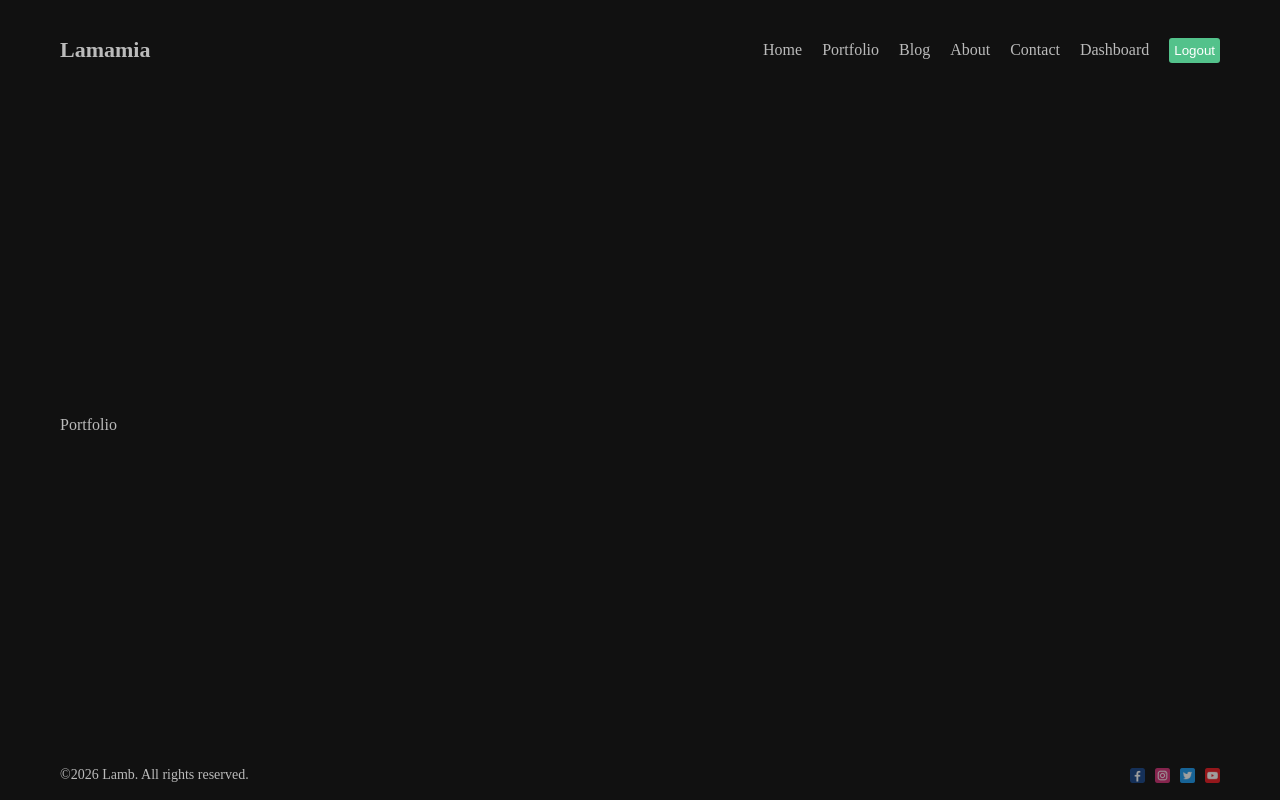
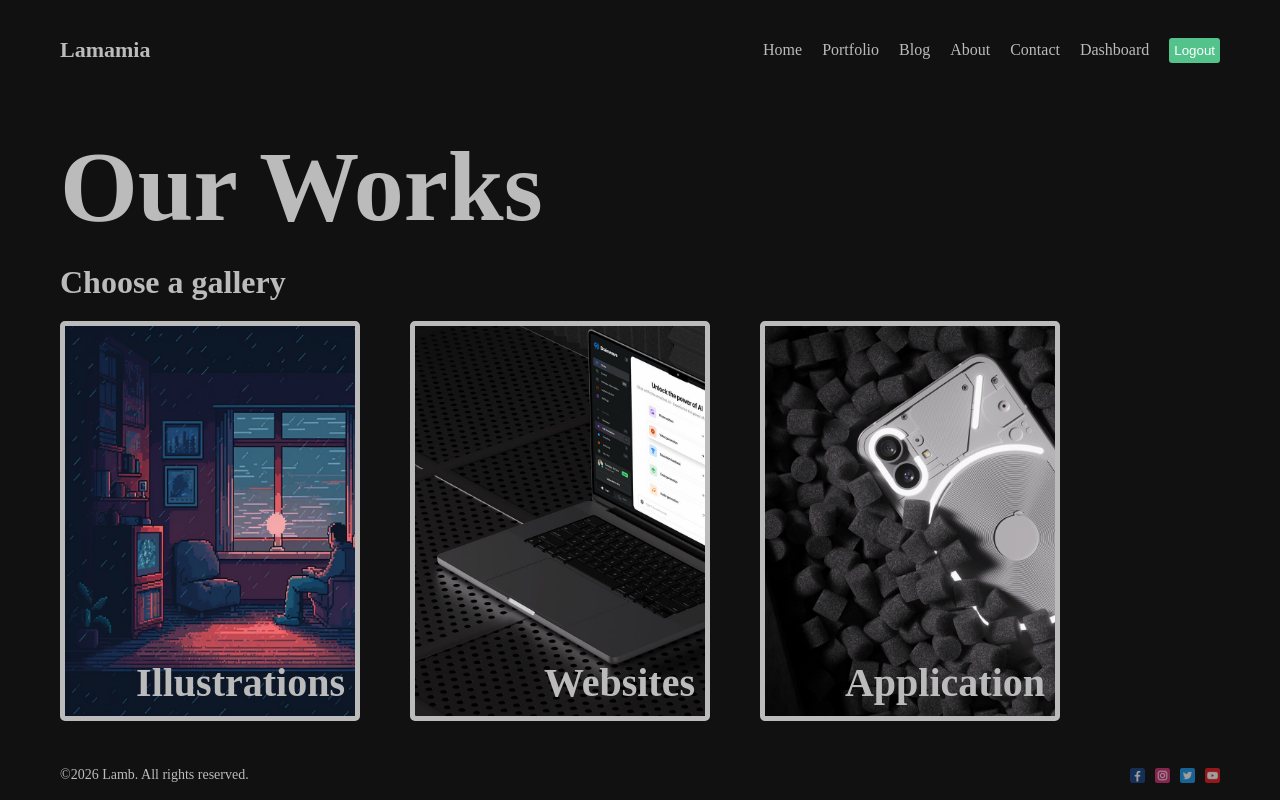
Before and after one commit to siddhantj802/next-fullstack-app, a Next.js app: page /portfolio in a window 1280 px wide. Built offline with nearby package versions, Linux system fonts and the light colour scheme.

Commit message:
working on portfolio page

```diff
--- /dev/null
+++ b/src/app/portfolio/layout.jsx
@@ -0,0 +1,13 @@
+import styles from './page.module.css'
+export const metadata = {
+  title: 'Our Works',
+}
+
+export default function Layout({ children }) {
+  return (
+    <div>
+      <h1 className={styles.mainTitle}>Our Works</h1>
+      {children}
+    </div>
+  )
+}
--- a/src/app/portfolio/page.jsx
+++ b/src/app/portfolio/page.jsx
@@ -1,9 +1,24 @@
-import React from 'react'
-import styles from './page.module.css'
-function Portfolio() {
+import React from "react";
+import styles from "./page.module.css";
+import Link from "next/link";
+
+const Portfolio = () => {
   return (
-    <div className={styles.container}>Portfolio</div>
-  )
-}
+    <div className={styles.container}>
+      <h1 className={styles.selectTitle}>Choose a gallery</h1>
+      <div className={styles.items}>
+        <Link href="/portfolio/illustrations" className={styles.item}>
+          <span className={styles.title}>Illustrations</span>
+        </Link>
+        <Link href="/portfolio/websites" className={styles.item}>
+          <span className={styles.title}>Websites</span>
+        </Link>
+        <Link href="/portfolio/application" className={styles.item}>
+          <span className={styles.title}>Application</span>
+        </Link>
+      </div>
+    </div>
+  );
+};
 
-export default Portfolio
+export default Portfolio;
--- a/src/app/portfolio/page.module.css
+++ b/src/app/portfolio/page.module.css
@@ -0,0 +1,46 @@
+.mainTitle {
+  font-size: 100px;
+}
+
+.container {
+}
+
+.selectTitle {
+  margin: 20px 0px;
+}
+
+.items {
+  display: flex;
+  gap: 50px;
+}
+
+.item {
+  border: 5px solid #bbb;
+  border-radius: 5px;
+  width: 300px;
+  height: 400px;
+  position: relative;
+  background-size: cover !important;
+}
+
+.item:nth-child(1) {
+  background: url("/illustration.png");
+}
+.item:nth-child(2) {
+  background: url("/websites.jpg");
+}
+.item:nth-child(3) {
+  background: url("/apps.jpg");
+}
+
+.title {
+  position: absolute;
+  right: 10px;
+  bottom: 10px;
+  font-size: 40px;
+  font-weight: bold;
+}
+
+.item:hover .title {
+  color: #53c28b;
+}
```
